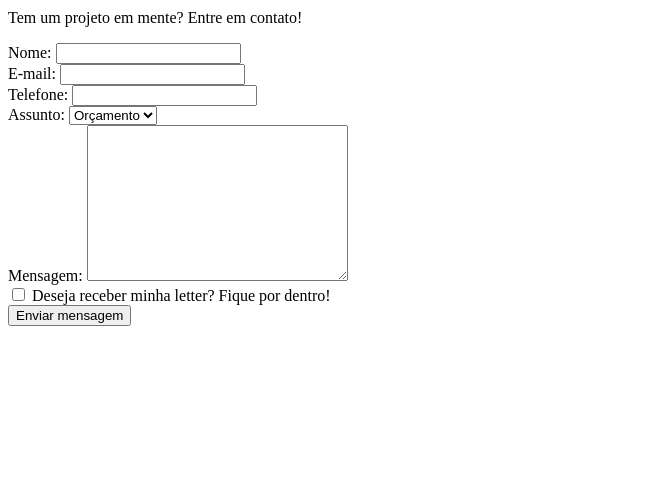
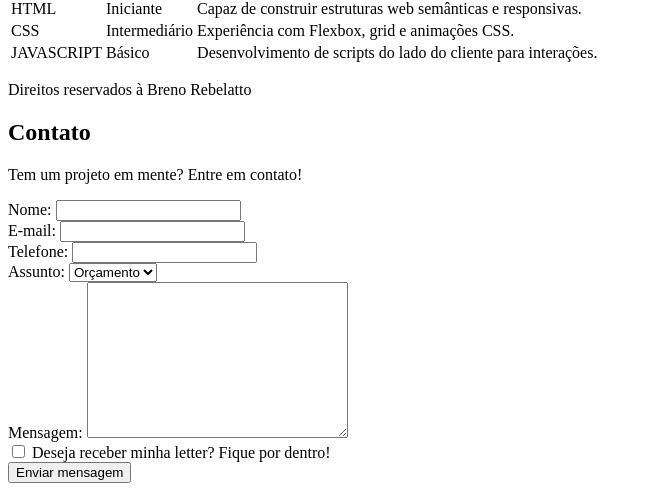
Before and after one commit to brenorebelatto/portfolio_2_site, a plain HTML site: page index.html in a window 1280 px wide. Shown: the part 601-1092 px from the top of the page, without its empty margins (0-652 px from the left). Before the commit the page ends 935 px from the top, so only its background shows below. Drawn offline with Linux system fonts and the light colour scheme.

Commit message:
Adição de Formulário e tabela no site

```diff
--- a/index.html
+++ b/index.html
@@ -61,6 +61,47 @@
 
     </section>
 
+    <section id="habilidades">
+
+        <h2>Habilidades e Tecnologias</h2>
+
+        <table>
+
+            <thead>
+
+                <tr>
+                    <th>Tecnologia</th>
+                    <th>Nível</th>
+                    <th>Descrição</th>
+                </tr>
+
+                <tbody>
+
+                    <tr>
+                        <td>HTML</td>
+                        <td>Iniciante</td>
+                        <td>Capaz de construir estruturas web semânticas e responsivas.</td>
+                    </tr>
+
+                    <tr>
+                        <td>CSS</td>
+                        <td>Intermediário</td>
+                        <td>Experiência com Flexbox, grid e animações CSS.</td>
+                    </tr>
+
+                    <tr>
+                        <td>JAVASCRIPT</td>
+                        <td>Básico</td>
+                        <td>Desenvolvimento de scripts do lado do cliente para interações.</td>
+                    </tr>
+
+
+                </tbody>
+            </thead>
+        </table>
+
+    </section>
+
     <footer>
 
         <p>Direitos reservados à Breno Rebelatto</p>
```
